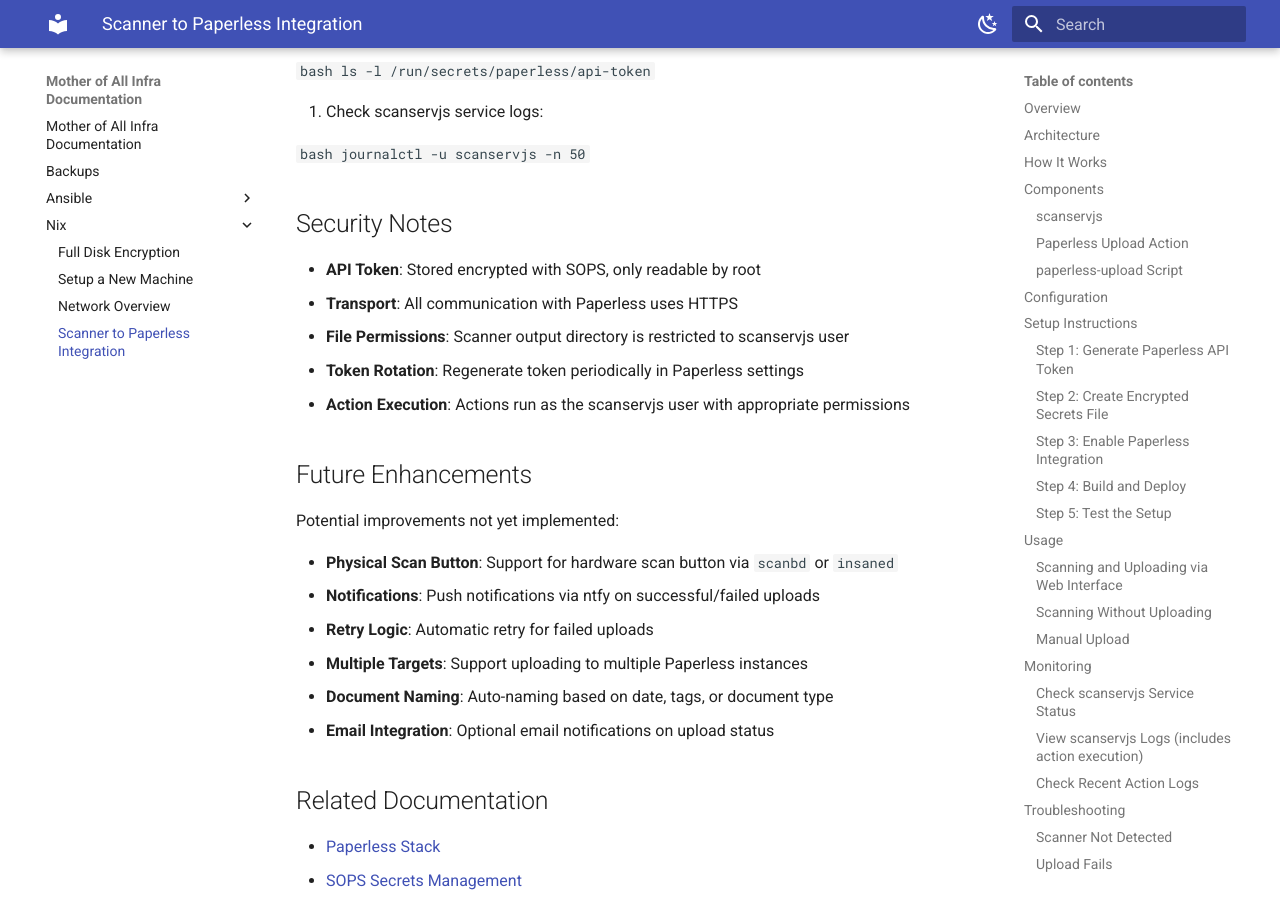
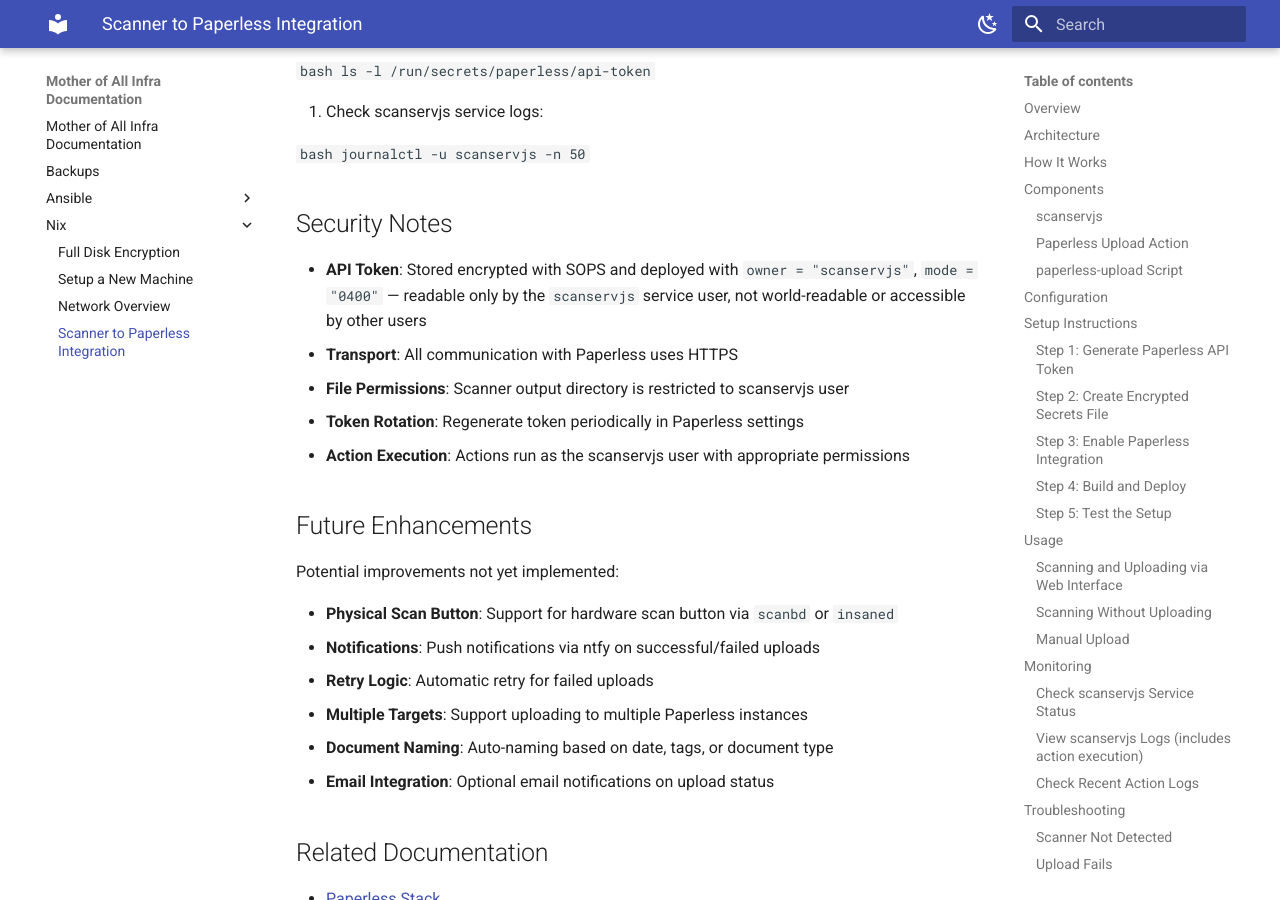
Before and after one commit to snyssen/mother-of-all-infra, an MkDocs documentation site: the page built from docs/nix/scanner-to-paperless.md, in a window 1280 px wide and 900 px high, scrolled down 6109 px. Built offline with MkDocs 1.6.1 and Material for MkDocs 9.7.7, drawn with Linux system fonts in a browser that asks for light colours.

Commit message:
docs(nix): fix Security Notes API token permissions - scanservjs user, not root
Co-authored-by: snyssen <36501744+snyssen@users.noreply.github.com>

```diff
--- a/docs/nix/scanner-to-paperless.md
+++ b/docs/nix/scanner-to-paperless.md
@@ -285,7 +285,7 @@ journalctl -u scanservjs -n 30
 
 ## Security Notes
 
-- **API Token**: Stored encrypted with SOPS, only readable by root
+- **API Token**: Stored encrypted with SOPS and deployed with `owner = "scanservjs"`, `mode = "0400"` — readable only by the `scanservjs` service user, not world-readable or accessible by other users
 - **Transport**: All communication with Paperless uses HTTPS
 - **File Permissions**: Scanner output directory is restricted to scanservjs user
 - **Token Rotation**: Regenerate token periodically in Paperless settings
```
